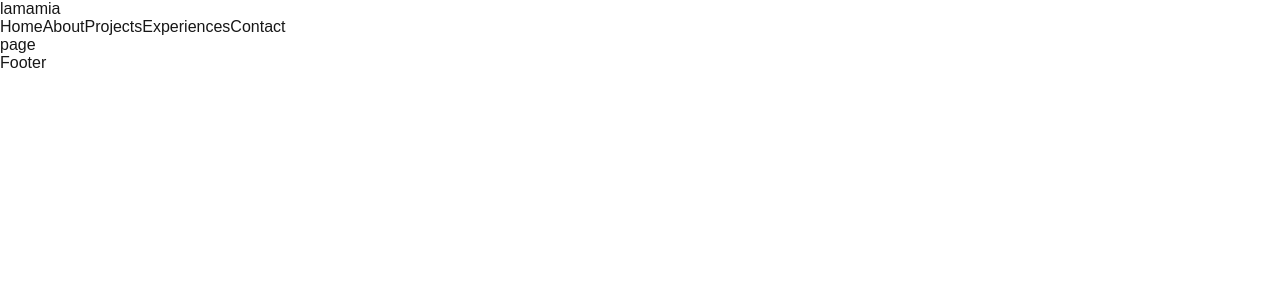
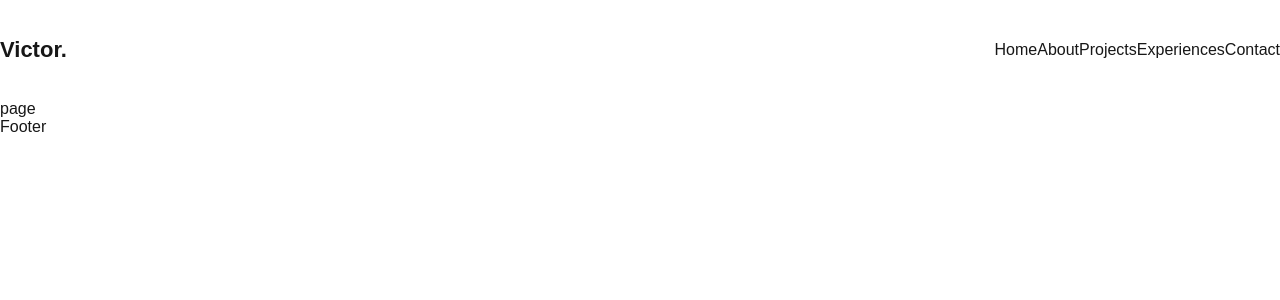
Before and after one commit to VSI12/Portfolio_v2, a Next.js app: page / in a window 1280 px wide. Shown: the top 300 px of the page. Built offline with nearby package versions, Linux system fonts and the light colour scheme.

Commit message:
added a little style for navabr

```diff
--- a/src/components/navbar/Navbar.jsx
+++ b/src/components/navbar/Navbar.jsx
@@ -33,9 +33,9 @@
 ]
 const Navbar = () => {
   return (
-    <div>
+    <div className={styles.container}>
         <Link href="/" className={styles.logo}>
-            lamamia
+            Victor.
         </Link>
         <div>
             {/* <DarkModeToggle /> */}
--- a/src/components/navbar/navbar.module.css
+++ b/src/components/navbar/navbar.module.css
@@ -0,0 +1,26 @@
+.container {
+    height: 100px;
+    display: flex;
+    justify-content: space-between;
+    align-items: center;
+  }
+
+  .logo {
+    font-weight: bold;
+    font-size: 22px;
+  }
+
+  .links {
+    display: flex;
+    align-items: center;
+    gap: 20px;
+  }
+
+  .logout {
+    padding: 5px;
+    border: none;
+    background-color: #53c28b;
+    color: white;
+    cursor: pointer;
+    border-radius: 3px;
+  }
```
